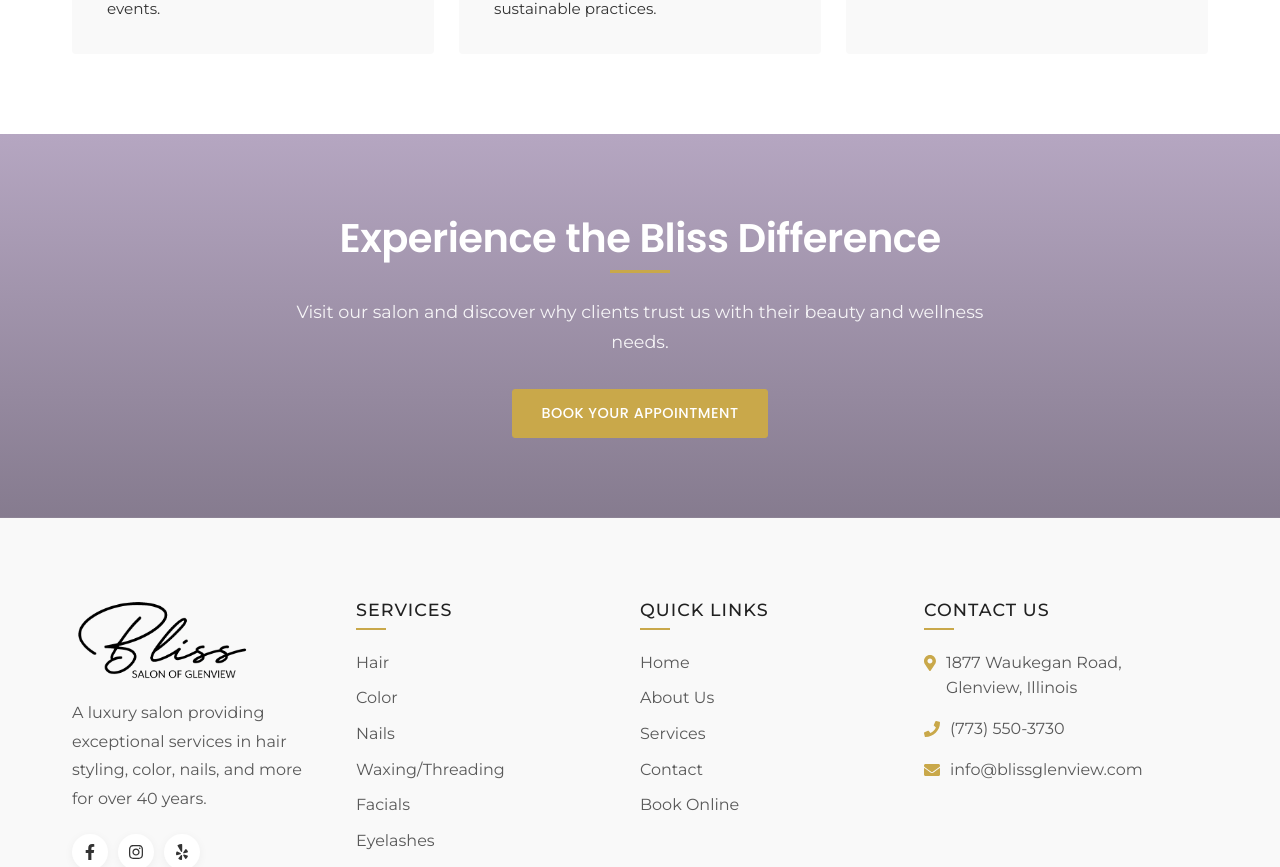
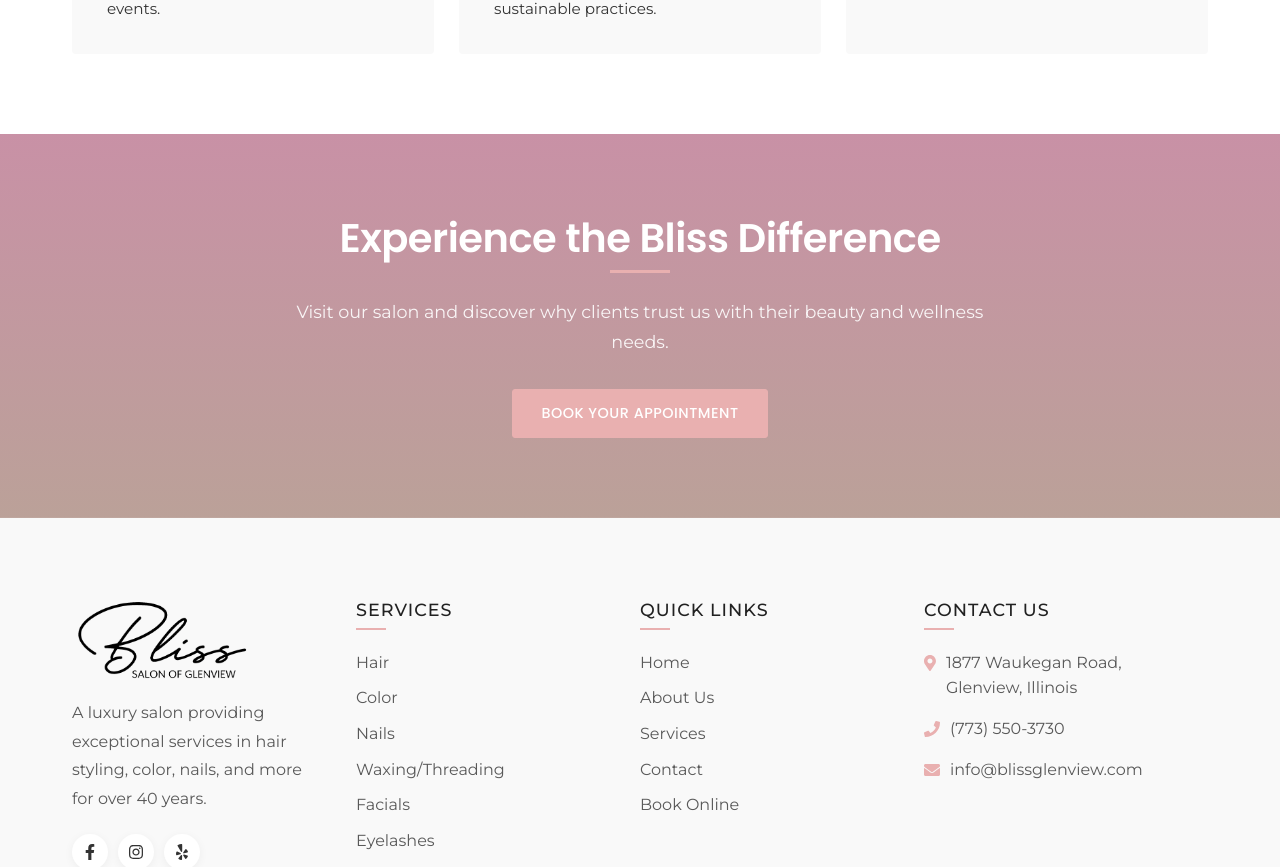
Before and after one commit to G-Gewargis/bliss-glenview, a React (Vite) app: page /about in a window 1280 px wide. Shown: the part 1914-2781 px from the top of the page. Built offline with nearby package versions, Linux system fonts and the light colour scheme.

Commit message:
style: update background gradients and accent colors for improved aesthetics across multiple pages

```diff
--- a/src/components/ScrollToTop.scss
+++ b/src/components/ScrollToTop.scss
@@ -1,8 +1,10 @@
+@import '../styles/main.scss';
+
 .scroll-to-top {
     position: fixed;
     bottom: 30px;
     right: 30px;
-    background-color: #d4af37;
+    background-color: $accent;
     color: white;
     border: none;
     border-radius: 50%;
--- a/src/pages/AboutPage.scss
+++ b/src/pages/AboutPage.scss
@@ -235,7 +235,7 @@
   }
 
   .join-cta {
-    background: linear-gradient(rgba(132, 107, 152, 0.6), rgba(82, 67, 95, 0.7)), url('../assets/images/join-cta.jpg');
+    background: linear-gradient(rgba(200, 144, 165, 0.993), rgba(158, 121, 109, 0.7)), url('../assets/images/join-cta.jpg');
     background-size: cover;
     background-position: center;
     padding: 5rem 0;
--- a/src/pages/HomePage.scss
+++ b/src/pages/HomePage.scss
@@ -340,7 +340,7 @@
 
   // CTA section
   .cta-section {
-    background: linear-gradient(rgba(132, 107, 152, 0.6), rgba(82, 67, 95, 0.7)), url('../assets/images/cta-bg.jpg');
+    background: linear-gradient(rgba(200, 144, 165, 0.993), rgba(158, 121, 109, 0.7)), url('../assets/images/cta-bg.jpg');
     background-size: cover;
     background-position: center;
     color: $white;
--- a/src/pages/PoliciesPage.scss
+++ b/src/pages/PoliciesPage.scss
@@ -131,7 +131,8 @@
     text-align: center;
     padding: 4rem 0;
     margin-top: 1rem;
-    background: linear-gradient(rgba(132, 107, 152, 0.6), rgba(82, 67, 95, 0.7)), url('../assets/images/booking-cta.jpg');
+    background: linear-gradient(rgba(200, 144, 165, 0.993), rgba(158, 121, 109, 0.7)), url('../assets/images/booking-cta.jpg');
+
     background-size: cover;
     background-position: center;
     color: $white;
--- a/src/pages/ServicesPage.scss
+++ b/src/pages/ServicesPage.scss
@@ -308,7 +308,7 @@
   }
 
   .booking-cta {
-    background: linear-gradient(rgba(132, 107, 152, 0.6), rgba(82, 67, 95, 0.7)), url('../assets/images/booking-cta.jpg');
+    background: linear-gradient(rgba(200, 144, 165, 0.993), rgba(158, 121, 109, 0.7)), url('../assets/images/booking-cta.jpg');
     background-size: cover;
     background-position: center;
     padding: 5rem 0;
--- a/src/styles/main.scss
+++ b/src/styles/main.scss
@@ -7,7 +7,7 @@ $black: #111111;
 $heading: #212121; // Near black for headers
 $text: #333333; // Dark charcoal for text
 $light-bg: #f9f9f9; // Light background for sections
-$accent: #c9a84a; // Updated gold accent - slightly deeper for better contrast
+$accent: #e9b0b0; // New Pink
 $accent-light: rgba($accent, 0.1);
 $accent-hover: darken($accent, 10%);
 
@@ -15,7 +15,7 @@ $accent-hover: darken($accent, 10%);
 $accent2: #e6b8b0; // Rich blush pink
 
 // New pastel color for softer accents
-$pastel: #b9a1c9; // Richer dusty lavender
+$pastel: #e9b0b0;
 $pastel-light: rgba($pastel, 0.15);
 $pastel-hover: darken($pastel, 10%);
 
```
